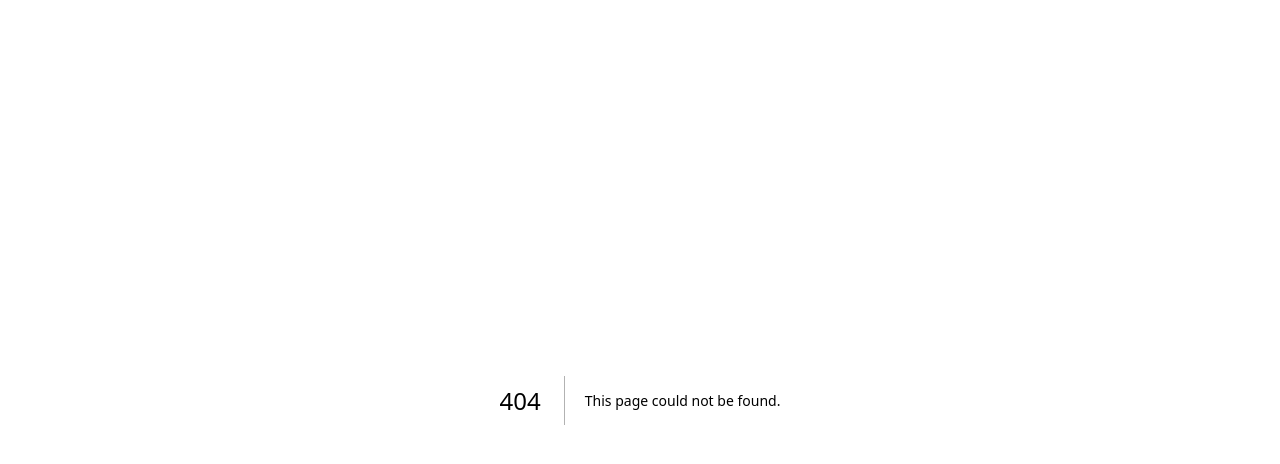
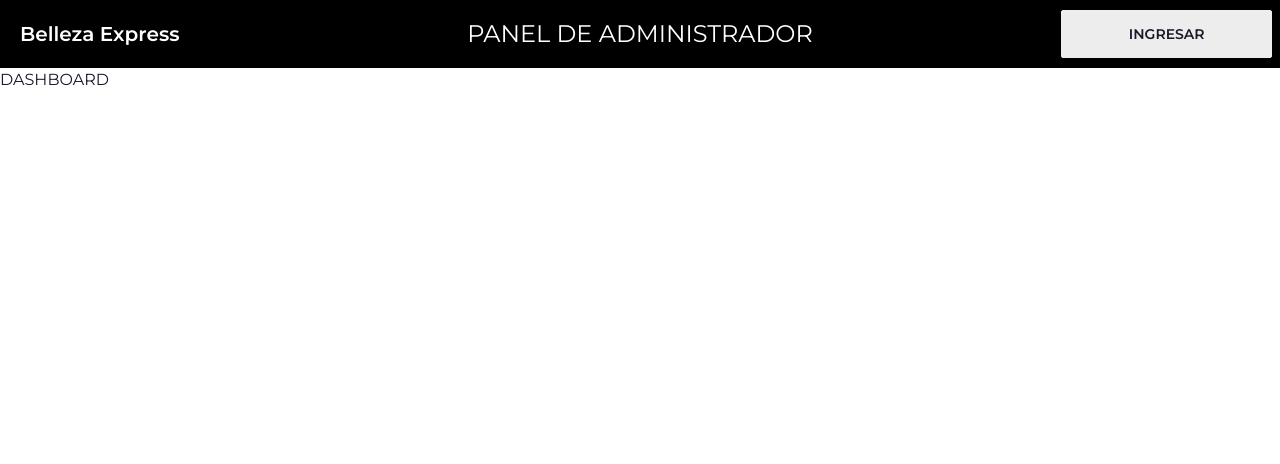
Before and after one commit to JuanPrato/turnitos, a Next.js app: page /admin/dashboard in a window 1280 px wide. Before the commit this address had no page. Shown: the top 464 px of the page. Built offline with nearby package versions, Linux system fonts and the light colour scheme; no server answers.

Commit message:
admin components

```diff
--- /dev/null
+++ b/src/app/admin/Header.tsx
@@ -0,0 +1,14 @@
+import Link from "next/link";
+
+export default function Header() {
+  return (
+    <header className="p-2 bg-black grid grid-cols-3 items-center place-content-center text-white">
+
+      <Link href="/" className="w-full p-3 text-xl font-semibold cursor-pointer"><h1>Belleza Express</h1></Link>
+      <h2 className="text-center text-2xl">PANEL DE ADMINISTRADOR</h2>
+      <div className="flex justify-end">
+        <Link className="btn btn-md w-1/2" href="/">Volver a la página principal</Link>
+      </div>
+    </header>
+  )
+}
--- /dev/null
+++ b/src/app/admin/dashboard/CloseButton.tsx
@@ -0,0 +1,19 @@
+"use client"
+
+import { redirect } from "next/navigation";
+
+export default function CloseButton() {
+
+  const closeSession = () => {
+    redirect('/admin');
+  }
+
+  return (
+    <button
+      className="btn btn-md w-1/2"
+      onClick={() => closeSession()}>
+      CERRAR SESION
+    </button>
+  );
+
+}
--- /dev/null
+++ b/src/app/admin/dashboard/Header.tsx
@@ -0,0 +1,27 @@
+import { cookies } from "next/headers";
+import Link from "next/link";
+import CloseButton from "./CloseButton";
+
+export default function Header() {
+
+  const log = cookies().get('log')?.value === 'true';
+
+  console.log(log);
+  return (
+    <header className="p-2 bg-black grid grid-cols-3 items-center place-content-center text-white">
+      <Link href="/" className="w-full p-3 text-xl font-semibold cursor-pointer"><h1>Belleza Express</h1></Link>
+      <h2 className="text-center text-2xl">PANEL DE ADMINISTRADOR</h2>
+      <div className="flex justify-end">
+        {
+          !log ?
+            (
+              <Link className="btn btn-md w-1/2" href="/admin">INGRESAR</Link>
+            ) :
+            (
+              <CloseButton />
+            )
+        }
+      </div>
+    </header>
+  )
+}
--- /dev/null
+++ b/src/app/admin/dashboard/page.tsx
@@ -0,0 +1,10 @@
+import Header from "./Header"
+
+export default function Dashboard() {
+  return (
+    <div>
+      <Header />
+      <h1>DASHBOARD</h1>
+    </div>
+  )
+}
--- a/src/app/admin/page.tsx
+++ b/src/app/admin/page.tsx
@@ -1,8 +1,31 @@
+import { PasswordInput, TextInput } from "@/components/form/Input";
+import Header from "./Header"
+import Button from "@/components/button";
+import { cookies } from "next/headers";
+
 export default function LogIn() {
 
+  async function logIn(data: FormData) {
+    'use server';
+
+    console.log(data);
+    const user = data.get("user");
+    const pass = data.get("password");
+
+    cookies().set('log', 'true');
+
+  }
+
   return (
-    <div>
-      <h1>LOG IN</h1>
+    <div className="flex flex-col h-screen">
+      <Header />
+      <section className="grow bg-gray-300 grid place-items-center">
+        <form action={logIn}>
+          <TextInput label="Usuario" name="user" placeholder="Sancho Panza" />
+          <PasswordInput label="Contraseña" name="password" placeholder="*********" />
+          <Button>ENTRAR</Button>
+        </form>
+      </section>
     </div>
   );
 
```
